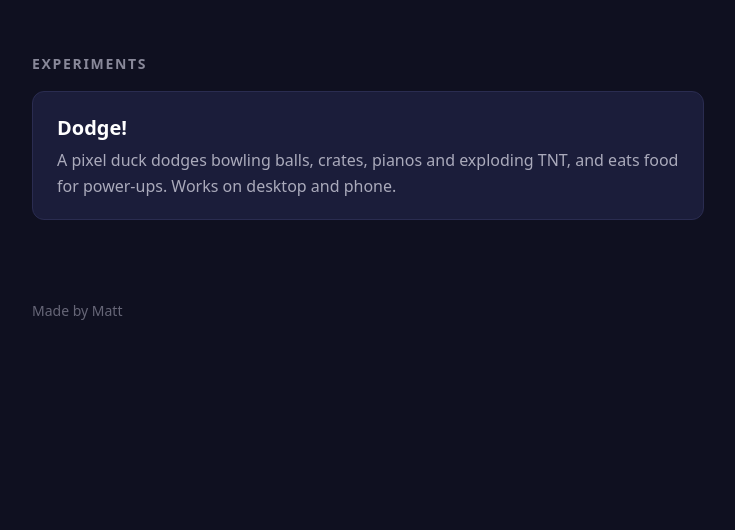
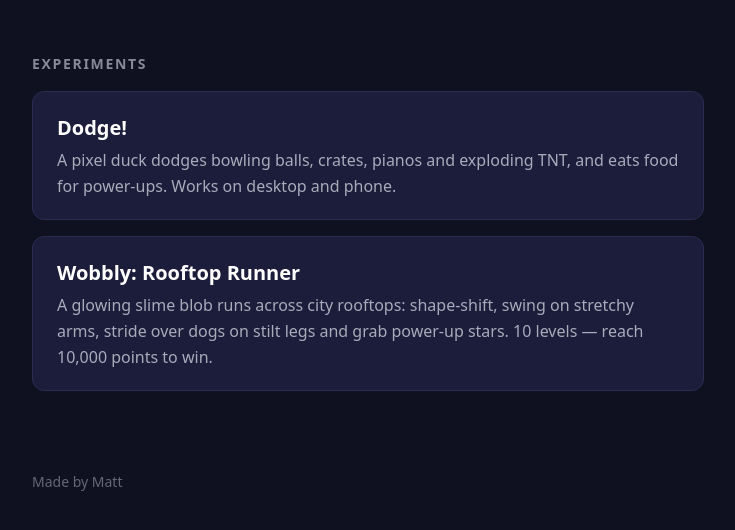
Before and after one commit to mbraun-co/mbraun-co.github.io, a plain HTML site: page index.html in a window 1280 px wide. Shown: the part 232-762 px from the top of the page, without its empty margins (272-1007 px from the left). Drawn offline with Linux system fonts and the light colour scheme.

Commit message:
Add Wobbly card to the home page

```diff
--- a/index.html
+++ b/index.html
@@ -30,6 +30,10 @@
       <h3>Dodge!</h3>
       <p>A pixel duck dodges bowling balls, crates, pianos and exploding TNT, and eats food for power-ups. Works on desktop and phone.</p>
     </a>
+    <a class="card" href="wobbly/">
+      <h3>Wobbly: Rooftop Runner</h3>
+      <p>A glowing slime blob runs across city rooftops: shape-shift, swing on stretchy arms, stride over dogs on stilt legs and grab power-up stars. 10 levels — reach 10,000 points to win.</p>
+    </a>
     <!-- To add a new experiment, copy the card above and change the link, title and description. -->
   </div>
 
```
